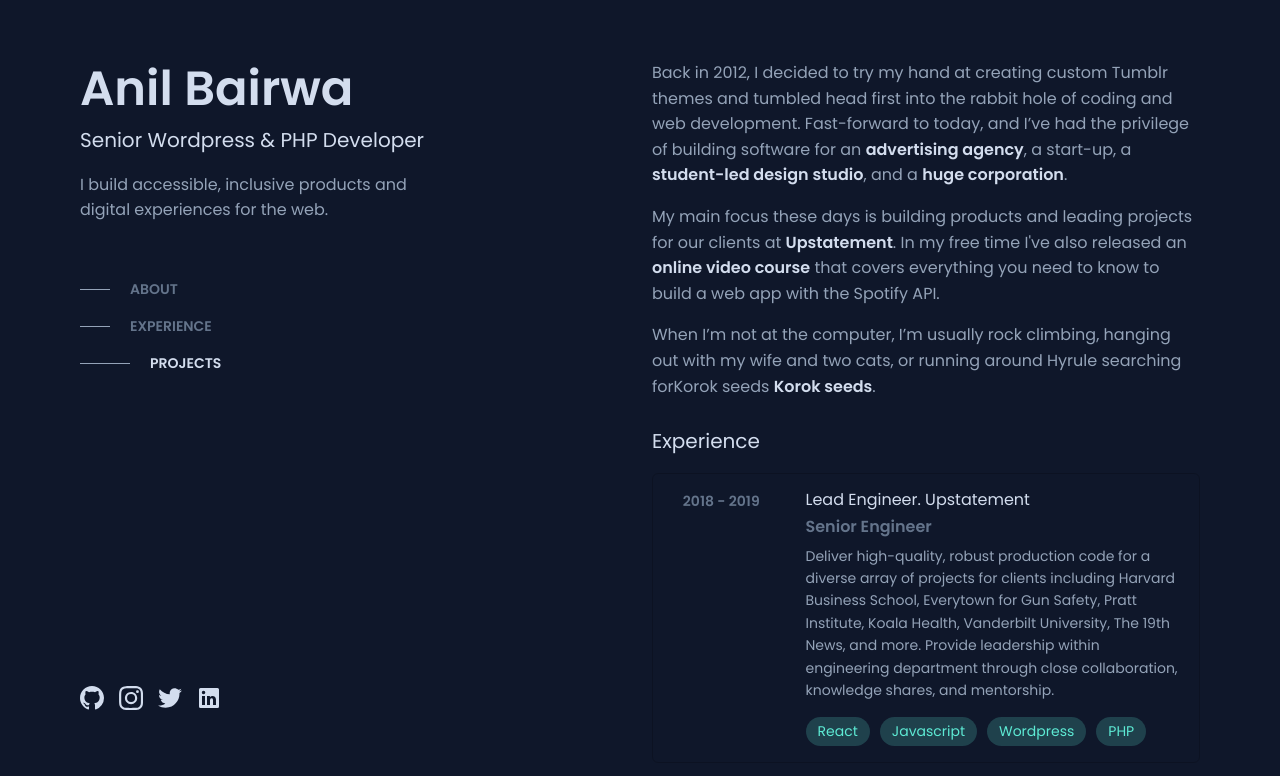
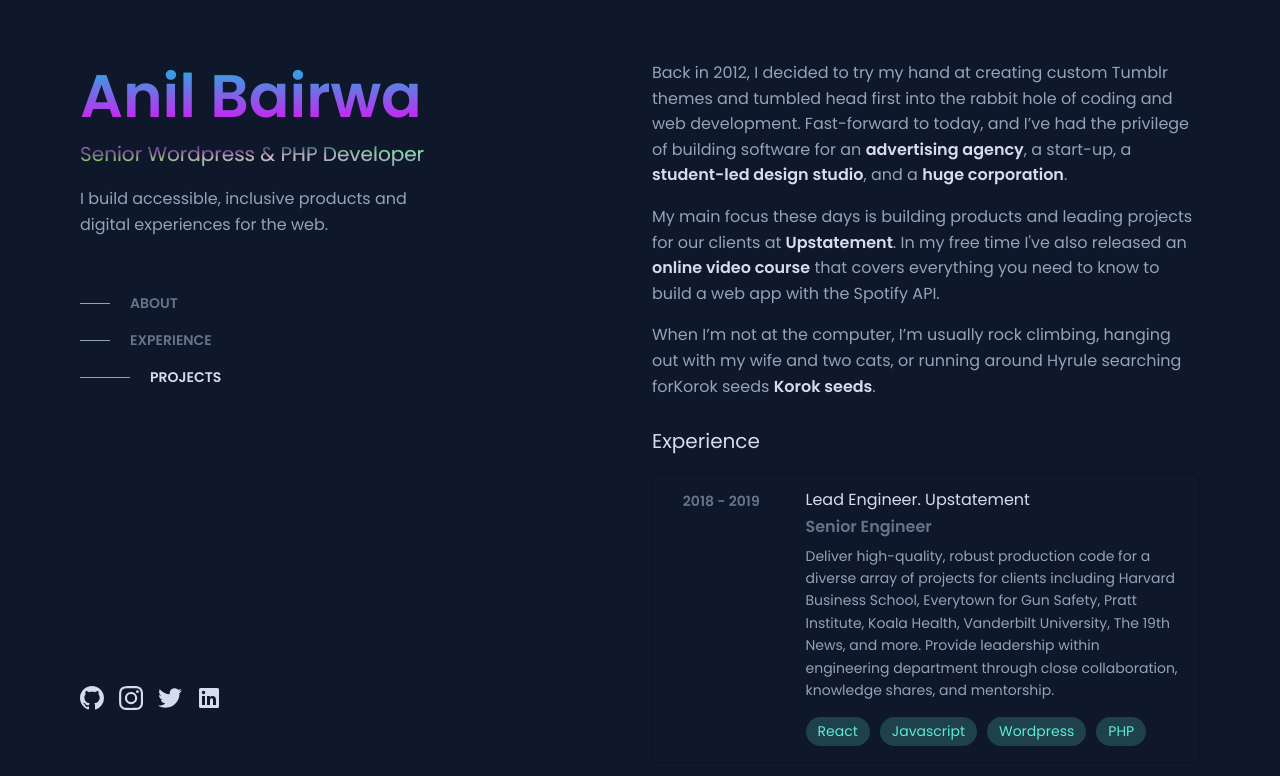
Before and after one commit to anilaj101/portfolio, a plain HTML site: page index.html in a window 1280 px wide. Shown: the top 776 px of the page. Drawn offline with nearby package versions, Linux system fonts and the light colour scheme.

Commit message:
Update index.html

```diff
--- a/index.html
+++ b/index.html
@@ -44,18 +44,22 @@
     }
 
     h1 {
-        font-size: 48px;
+        font-size: 60px;
         line-height: 1.2em;
         font-weight: 600;
-        color: var(--primary);
         margin-bottom: 10px;
+        color: transparent;
+        -webkit-background-clip: text;
+        background-image: linear-gradient(180deg,#12C0DB, #EF04F6) !important;
     }
 
     h2 {
         font-size: 20px;
         line-height: 1.2em;
-        color: var(--primary);
         margin-bottom: 20px;
+        background-image: radial-gradient(at 1% 9%, hsla(279, 69%, 69%, 1) 0, rgba(0, 0, 0, 0) 41%), radial-gradient(at 1% 94%, hsla(103, 87%, 75%, 1) 0, rgba(0, 0, 0, 0) 48%), radial-gradient(at 82% 94%, hsla(163, 76%, 75%, 1) 0, rgba(0, 0, 0, 0) 57%), radial-gradient(at 72% 22%, hsla(167, 79%, 66%, 1) 0, rgba(0, 0, 0, 0) 46%), radial-gradient(at 79% 46%, hsla(76, 89%, 73%, 1) 0, rgba(0, 0, 0, 0) 47%), radial-gradient(at 34% 66%, hsla(308, 92%, 77%, 1) 0, rgba(0, 0, 0, 0) 45%), radial-gradient(at 41% 98%, hsla(250, 99%, 61%, 1) 0, rgba(0, 0, 0, 0) 41%);
+        -webkit-background-clip: text;
+        color: transparent;
     }
 
     h3 {
```
